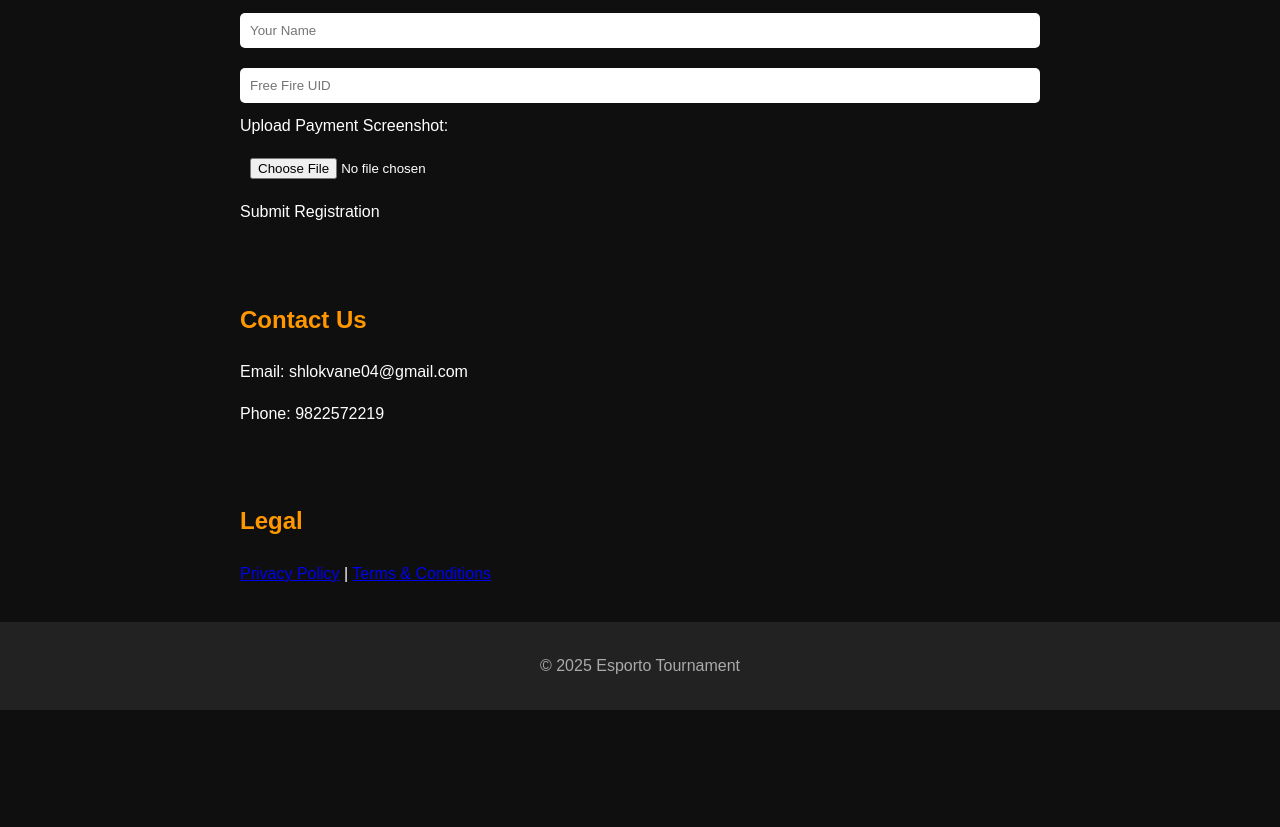
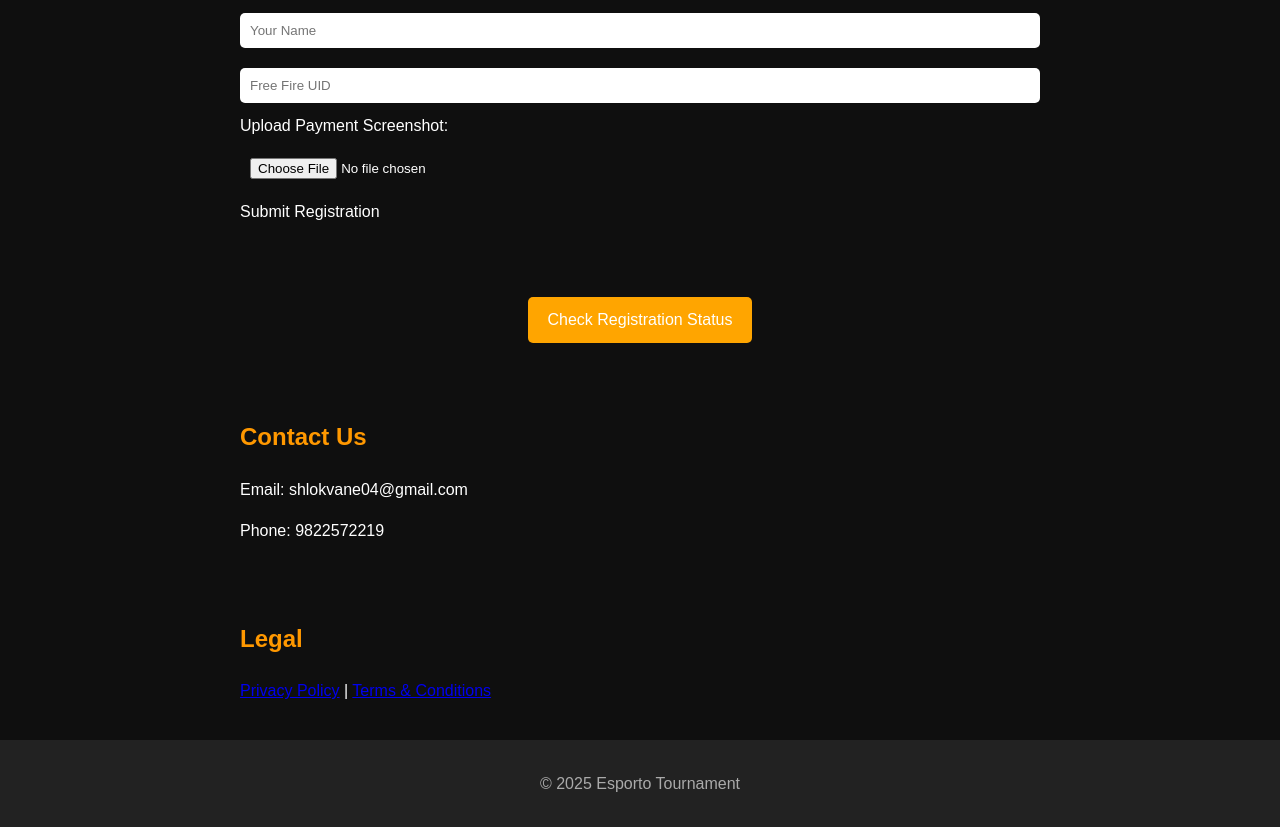
Before and after one commit to Esporto04/esporto2.0, a plain HTML site: page index.html in a window 1280 px wide. Shown: the part 1080-1907 px from the top of the page. Before the commit the page ends 1790 px from the top, so only its background shows below. Drawn offline with Linux system fonts and the light colour scheme.

Commit message:
Add link to registration status check page

```diff
--- a/index.html
+++ b/index.html
@@ -57,6 +57,9 @@
     </form>
     <p id="formMessage"></p>
   </section>
+   <section class="status-link" style="text-align: center; padding: 20px;">
+    <p><a href="https://esporto-backend.onrender.com/status" style="background-color: #ffa500; color: white; padding: 10px 20px; text-decoration: none; border-radius: 5px; display: inline-block;">Check Registration Status</a></p>
+  </section>
 
   <section class="contact">
     <h2>Contact Us</h2>
```
